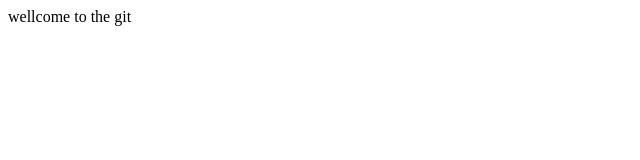
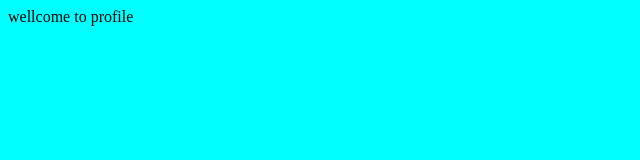
Before and after one commit to madhusanka-96/MyApp-2, a plain HTML site: page index.html in a window 1280 px wide. Shown: the whole page, without its empty margins (0-640 px from the left). Drawn offline with Linux system fonts and the light colour scheme.

Commit message:
modified index and css

```diff
--- a/index.html
+++ b/index.html
@@ -3,8 +3,9 @@
         <title>
             GIT Version Controll
         </title>
+        <link rel="stylesheet" href="style.css">
     </head>
     <body>
-        <p>wellcome to the git</p>
+        <p>wellcome to profile</p>
     </body>
 </html>
--- a/style.css
+++ b/style.css
@@ -0,0 +1,3 @@
+body{
+    background-color: aqua;
+}
```
